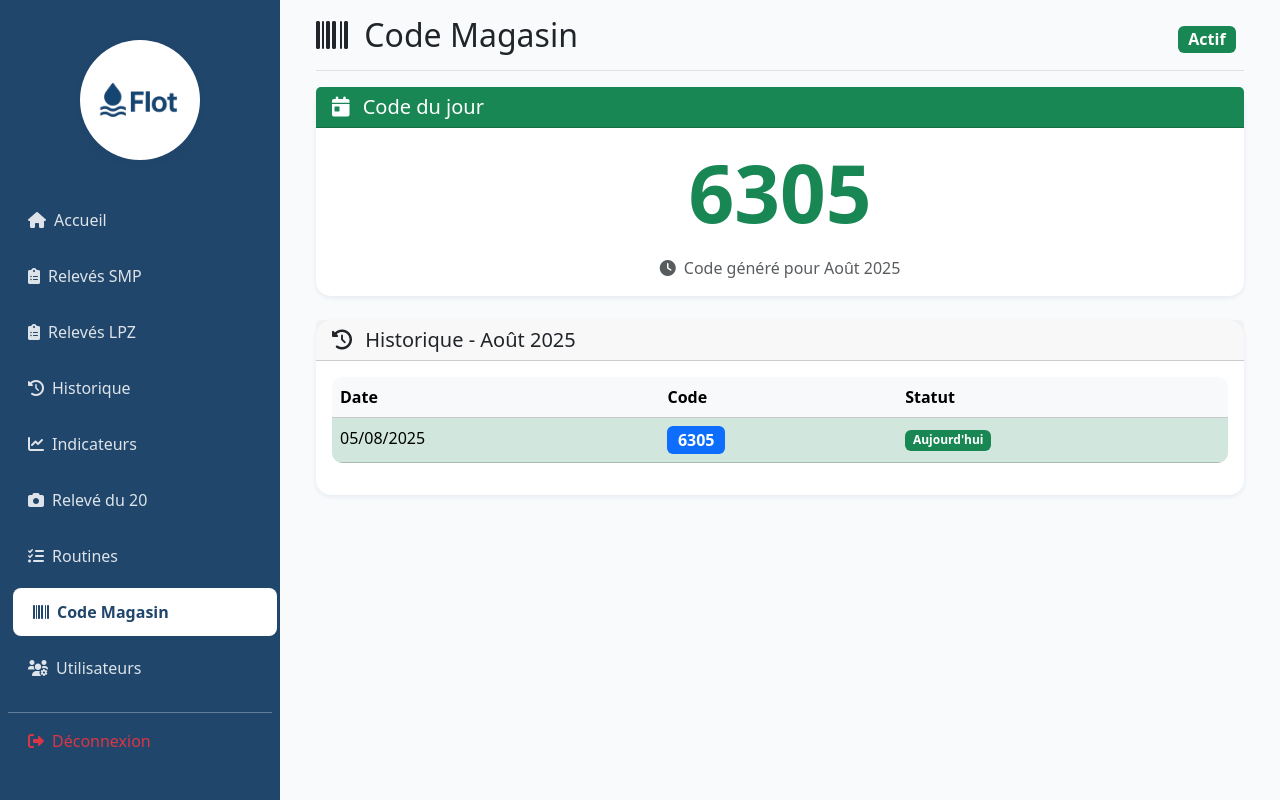
After one commit to JBDLC/ste-app, a Flask app: page /code_magasin in a window 1280 px wide. The commit adds this page. Run offline with Flask 3, Linux system fonts and the light colour scheme; a user stored in the database is signed in; data comes from the database, SQL or seed files in the repository; both versions use the stored data as it was after the commit; some libraries are stand-ins or nearby versions.

Commit message:
Add files via upload

```diff
--- a/app.py
+++ b/app.py
@@ -142,10 +142,10 @@ class ReponseRoutine(db.Model):
     question_id = db.Column(db.Integer, db.ForeignKey('question_routine.id'), nullable=False)
     reponse = db.Column(db.String(20), nullable=False)  # 'Fait', 'Non Fait', 'Non Applicable'
     commentaire = db.Column(db.Text)
-    date_creation = db.Column(db.Date, default=datetime.utcnow().date)
-    heure_creation = db.Column(db.Time, default=datetime.utcnow().time)
+    date_creation = db.Column(db.Date, default=lambda: datetime.now().date())
+    heure_creation = db.Column(db.Time, default=lambda: datetime.now().time())
     utilisateur_id = db.Column(db.Integer, db.ForeignKey('user.id'), nullable=False)
-    created_at = db.Column(db.DateTime, default=datetime.utcnow)
+    created_at = db.Column(db.DateTime, default=datetime.now)
 
 @login_manager.user_loader
 def load_user(user_id):
@@ -1818,6 +1818,18 @@ def init_db():
         except Exception as e:
             print(f"Erreur lors de la vérification de la migration contenu_photo : {e}")
 
+        # Migration : créer la table code_magasin si elle n'existe pas
+        try:
+            inspector = db.inspect(db.engine)
+            if 'code_magasin' not in inspector.get_table_names():
+                print("Migration : création de la table code_magasin...")
+                db.create_all()  # Cela va créer la table code_magasin
+                print("Table code_magasin créée avec succès")
+            else:
+                print("Table code_magasin déjà présente")
+        except Exception as e:
+            print(f"Erreur lors de la vérification de la table code_magasin : {e}")
+
         # Créer les sites
         if not Site.query.first():
             smp = Site(nom='SMP', description='Station de traitement des eaux SMP')
@@ -1989,6 +2001,7 @@ PAGE_NAMES = [
     'indicateurs',
     'releve_20',
     'routines',
+    'code_magasin',
     'utilisateurs'  # admin only
 ]
 
@@ -2017,6 +2030,102 @@ def require_page_access(page_name):
             abort(403)
         return decorated_function
     return decorator
+
+def generate_daily_code():
+    """Génère un code de 4 chiffres pour aujourd'hui"""
+    import random
+    aujourd_hui = datetime.now().date()
+
+    # Vérifier si un code existe déjà pour aujourd'hui
+    code_existant = CodeMagasin.query.filter_by(date=aujourd_hui).first()
+    if code_existant:
+        return code_existant.code
+
+    # Générer un nouveau code de 4 chiffres
+    code = str(random.randint(1000, 9999))
+
+    # Créer et sauvegarder le nouveau code
+    nouveau_code = CodeMagasin(code=code, date=aujourd_hui)
+    db.session.add(nouveau_code)
+    db.session.commit()
+
+    return code
+
+@app.route('/code_magasin')
+@require_page_access('code_magasin')
+def code_magasin():
+    # Générer le code du jour
+    code_actuel = generate_daily_code()
+
+    # Récupérer les codes du mois en cours
+    aujourd_hui = datetime.now().date()
+    premier_jour_mois = aujourd_hui.replace(day=1)
+    dernier_jour_mois = (premier_jour_mois.replace(month=premier_jour_mois.month % 12 + 1, day=1) - timedelta(days=1)) if premier_jour_mois.month < 12 else premier_jour_mois.replace(year=premier_jour_mois.year + 1, month=1, day=1) - timedelta(days=1)
+
+    codes_mensuels = CodeMagasin.query.filter(
+        CodeMagasin.date >= premier_jour_mois,
+        CodeMagasin.date <= dernier_jour_mois
+    ).order_by(CodeMagasin.date.desc()).all()
+
+    # Dictionnaire pour traduire les mois en français
+    mois_francais = {
+        1: 'Janvier', 2: 'Février', 3: 'Mars', 4: 'Avril',
+        5: 'Mai', 6: 'Juin', 7: 'Juillet', 8: 'Août',
+        9: 'Septembre', 10: 'Octobre', 11: 'Novembre', 12: 'Décembre'
+    }
+
+    mois_annee = f"{mois_francais[aujourd_hui.month]} {aujourd_hui.year}"
+
+    return render_template('code_magasin.html',
+                         current_code=code_actuel,
+                         monthly_codes=codes_mensuels,
+                         current_month=mois_annee,
+                         today=aujourd_hui)
+
+@app.route('/api/code_magasin/current')
+@require_page_access('code_magasin')
+def api_current_code():
+    """API pour récupérer le code actuel"""
+    code_actuel = generate_daily_code()
+    return jsonify({
+        'code': code_actuel,
+        'date': datetime.now().date().isoformat()
+    })
+
+@app.route('/api/code_magasin/monthly')
+@require_page_access('code_magasin')
+def api_monthly_codes():
+    """API pour récupérer les codes du mois"""
+    aujourd_hui = datetime.now().date()
+    premier_jour_mois = aujourd_hui.replace(day=1)
+    dernier_jour_mois = (premier_jour_mois.replace(month=premier_jour_mois.month % 12 + 1, day=1) - timedelta(days=1)) if premier_jour_mois.month < 12 else premier_jour_mois.replace(year=premier_jour_mois.year + 1, month=1, day=1) - timedelta(days=1)
+
+    codes_mensuels = CodeMagasin.query.filter(
+        CodeMagasin.date >= premier_jour_mois,
+        CodeMagasin.date <= dernier_jour_mois
+    ).order_by(CodeMagasin.date.desc()).all()
+
+    donnees_codes = []
+    for code_entry in codes_mensuels:
+        donnees_codes.append({
+            'date': code_entry.date.strftime('%d/%m/%Y'),
+            'code': code_entry.code,
+            'is_today': code_entry.date == aujourd_hui
+        })
+
+    # Dictionnaire pour traduire les mois en français
+    mois_francais = {
+        1: 'Janvier', 2: 'Février', 3: 'Mars', 4: 'Avril',
+        5: 'Mai', 6: 'Juin', 7: 'Juillet', 8: 'Août',
+        9: 'Septembre', 10: 'Octobre', 11: 'Novembre', 12: 'Décembre'
+    }
+
+    mois_annee = f"{mois_francais[aujourd_hui.month]} {aujourd_hui.year}"
+
+    return jsonify({
+        'codes': donnees_codes,
+        'month': mois_annee
+    })
 
 @app.route('/utilisateurs')
 @require_page_access('utilisateurs')
@@ -2165,9 +2274,13 @@ def cleanup_old_data():
             three_years_ago = datetime.now().date() - timedelta(days=1095)
             ReponseRoutine.query.filter(ReponseRoutine.date_creation < three_years_ago).delete()
 
+            # Supprimer les codes magasin de plus de 2 mois
+            deux_mois_avant = datetime.now().date() - timedelta(days=60)
+            codes_supprimes = CodeMagasin.query.filter(CodeMagasin.date < deux_mois_avant).delete()
+
             db.session.commit()
 
-            print(f"Nettoyage automatique effectué : {len(old_photos)} photos supprimées")
+            print(f"Nettoyage automatique effectué : {len(old_photos)} photos supprimées, {codes_supprimes} codes magasin supprimés")
             return True
 
     except Exception as e:
@@ -2183,14 +2296,16 @@ def check_database_size():
             nb_releves = Releve.query.count()
             nb_photos = PhotoReleve.query.count()
             nb_routines = ReponseRoutine.query.count()
+            nb_codes = CodeMagasin.query.count()
 
             # Estimation de la taille (approximative)
-            estimated_size_mb = (nb_releves * 0.01) + (nb_photos * 2) + (nb_routines * 0.01)
+            estimated_size_mb = (nb_releves * 0.01) + (nb_photos * 2) + (nb_routines * 0.01) + (nb_codes * 0.001)
 
             print(f"📊 Taille estimée de la base : {estimated_size_mb:.2f} MB")
             print(f"   - {nb_releves} relevés")
             print(f"   - {nb_photos} photos")
             print(f"   - {nb_routines} réponses de routine")
+            print(f"   - {nb_codes} codes magasin")
 
             # Afficher un avertissement si > 800MB (sans déclencher automatiquement)
             if estimated_size_mb > 800:
@@ -2216,9 +2331,10 @@ def api_database_status():
         nb_photos = PhotoReleve.query.count()
         nb_routines = ReponseRoutine.query.count()
         nb_users = User.query.count()
+        nb_codes = CodeMagasin.query.count()
 
         # Estimation de la taille
-        estimated_size_mb = (nb_releves * 0.01) + (nb_photos * 2) + (nb_routines * 0.01)
+        estimated_size_mb = (nb_releves * 0.01) + (nb_photos * 2) + (nb_routines * 0.01) + (nb_codes * 0.001)
 
         # Déterminer le type de base de données
         db_uri = app.config['SQLALCHEMY_DATABASE_URI']
@@ -2254,7 +2370,8 @@ def api_database_status():
                 'releves': nb_releves,
                 'photos': nb_photos,
                 'routines': nb_routines,
-                'users': nb_users
+                'users': nb_users,
+                'codes': nb_codes
             }
         })
 
@@ -2346,6 +2463,15 @@ def api_test_email():
         return jsonify({'error': str(e)}), 500
 
 # Modèle pour la configuration email
+class CodeMagasin(db.Model):
+    id = db.Column(db.Integer, primary_key=True)
+    code = db.Column(db.String(4), nullable=False)
+    date = db.Column(db.Date, nullable=False, unique=True)
+    created_at = db.Column(db.DateTime, default=datetime.utcnow)
+
+    def __repr__(self):
+        return f'<CodeMagasin {self.code} - {self.date}>'
+
 class EmailConfig(db.Model):
     id = db.Column(db.Integer, primary_key=True)
     email_address = db.Column(db.String(200), nullable=False, default='admin@ste-releve.com')
--- a/templates/base.html
+++ b/templates/base.html
@@ -31,15 +31,18 @@
             top: 0;
             left: 0;
             height: 100vh;
-            width: 240px;
+            width: 280px;
             z-index: 1000;
+            overflow-y: auto;
+            overflow-x: hidden;
         }
         .sidebar .nav-link {
             color: rgba(255,255,255,0.85);
-            padding: 0.75rem 1rem;
+            padding: 0.75rem 1.25rem;
             border-radius: 0.5rem;
-            margin: 0.25rem 0;
+            margin: 0.25rem 0.5rem;
             transition: all 0.3s ease;
+            white-space: nowrap;
         }
         .sidebar .nav-link:hover,
         .sidebar .nav-link.active {
@@ -48,10 +51,38 @@
             font-weight: bold;
             transform: translateX(5px);
         }
+
+        /* Style spécial pour le bouton déconnexion */
+        .sidebar .nav-link.logout-link {
+            color: #dc3545 !important;
+            margin-top: 1rem;
+            padding-top: 1rem;
+            border-top: 1px solid rgba(255,255,255,0.3) !important;
+            background: transparent !important;
+            border-radius: 0 !important;
+        }
+        .sidebar .nav-link.logout-link:hover {
+            color: white !important;
+            background: #dc3545 !important;
+            transform: translateX(5px);
+            border-radius: 0 !important;
+            border-top: 1px solid rgba(255,255,255,0.3) !important;
+        }
+        .sidebar .nav-link.logout-link:focus {
+            background: transparent !important;
+            border-radius: 0 !important;
+            border-top: 1px solid rgba(255,255,255,0.3) !important;
+        }
+        .sidebar .nav-link.logout-link i {
+            color: #dc3545 !important;
+        }
+        .sidebar .nav-link.logout-link:hover i {
+            color: white !important;
+        }
         .main-content {
             background-color: var(--flot-bg);
             min-height: 100vh;
-            margin-left: 240px;
+            margin-left: 280px;
             margin-right: auto;
             max-width: 1200px;
             padding-left: 24px;
@@ -107,8 +138,8 @@
         .logo-bandeau {
             background: var(--flot-white);
             border-radius: 50%;
-            width: 110px;
-            height: 110px;
+            width: 120px;
+            height: 120px;
             margin: 24px auto 32px auto;
             box-shadow: 0 2px 8px rgba(32,70,107,0.04);
             display: flex;
@@ -159,6 +190,31 @@
             color: var(--flot-blue-dark) !important;
             font-weight: bold;
         }
+        .offcanvas .nav-link.logout-link {
+            color: #dc3545 !important;
+            margin-top: 1rem;
+            padding-top: 1rem;
+            border-top: 1px solid rgba(255,255,255,0.3) !important;
+            background: transparent !important;
+            border-radius: 0 !important;
+        }
+        .offcanvas .nav-link.logout-link:hover {
+            color: white !important;
+            background: #dc3545 !important;
+            border-radius: 0 !important;
+            border-top: 1px solid rgba(255,255,255,0.3) !important;
+        }
+        .offcanvas .nav-link.logout-link:focus {
+            background: transparent !important;
+            border-radius: 0 !important;
+            border-top: 1px solid rgba(255,255,255,0.3) !important;
+        }
+        .offcanvas .nav-link.logout-link i {
+            color: #dc3545 !important;
+        }
+        .offcanvas .nav-link.logout-link:hover i {
+            color: white !important;
+        }
         .offcanvas-logo {
             display: flex;
             align-items: center;
@@ -170,6 +226,22 @@
             width: 48px;
             object-fit: contain;
             filter: brightness(0) invert(1); /* logo blanc */
+        }
+
+        /* Scrollbar personnalisée pour la sidebar */
+        .sidebar::-webkit-scrollbar {
+            width: 6px;
+        }
+        .sidebar::-webkit-scrollbar-track {
+            background: rgba(255,255,255,0.1);
+            border-radius: 3px;
+        }
+        .sidebar::-webkit-scrollbar-thumb {
+            background: rgba(255,255,255,0.3);
+            border-radius: 3px;
+        }
+        .sidebar::-webkit-scrollbar-thumb:hover {
+            background: rgba(255,255,255,0.5);
         }
     </style>
 
@@ -206,6 +278,7 @@
                   <li class="nav-item"><a class="nav-link {% if request.endpoint == 'indicateurs' %}active{% endif %}" href="{{ url_for('indicateurs') }}"><i class="fas fa-chart-line me-2"></i>Indicateurs</a></li>
                   <li class="nav-item"><a class="nav-link {% if request.endpoint == 'releve_20' %}active{% endif %}" href="{{ url_for('releve_20') }}"><i class="fas fa-camera me-2"></i>Relevé du 20</a></li>
                   <li class="nav-item"><a class="nav-link {% if request.endpoint == 'routines' %}active{% endif %}" href="{{ url_for('routines') }}"><i class="fas fa-tasks me-2"></i>Routines</a></li>
+                  <li class="nav-item"><a class="nav-link {% if request.endpoint == 'code_magasin' %}active{% endif %}" href="{{ url_for('code_magasin') }}"><i class="fas fa-barcode me-2"></i>Code Magasin</a></li>
                   <li class="nav-item"><a class="nav-link {% if request.endpoint == 'utilisateurs' %}active{% endif %}" href="{{ url_for('utilisateurs') }}"><i class="fas fa-users-cog me-2"></i>Utilisateurs</a></li>
               {% else %}
                   {% set accesses = user.page_accesses|selectattr('can_access')|map(attribute='page_name')|list %}
@@ -216,8 +289,9 @@
                   {% if 'indicateurs' in accesses %}<li class="nav-item"><a class="nav-link {% if request.endpoint == 'indicateurs' %}active{% endif %}" href="{{ url_for('indicateurs') }}"><i class="fas fa-chart-line me-2"></i>Indicateurs</a></li>{% endif %}
                   {% if 'releve_20' in accesses %}<li class="nav-item"><a class="nav-link {% if request.endpoint == 'releve_20' %}active{% endif %}" href="{{ url_for('releve_20') }}"><i class="fas fa-camera me-2"></i>Relevé du 20</a></li>{% endif %}
                   {% if 'routines' in accesses %}<li class="nav-item"><a class="nav-link {% if request.endpoint == 'routines' %}active{% endif %}" href="{{ url_for('routines') }}"><i class="fas fa-tasks me-2"></i>Routines</a></li>{% endif %}
+                  {% if 'code_magasin' in accesses %}<li class="nav-item"><a class="nav-link {% if request.endpoint == 'code_magasin' %}active{% endif %}" href="{{ url_for('code_magasin') }}"><i class="fas fa-barcode me-2"></i>Code Magasin</a></li>{% endif %}
               {% endif %}
-              <li class="nav-item mt-4"><a class="nav-link" href="{{ url_for('logout') }}"><i class="fas fa-sign-out-alt me-2"></i>Déconnexion</a></li>
+              <li class="nav-item"><a class="nav-link logout-link" href="{{ url_for('logout') }}"><i class="fas fa-sign-out-alt me-2"></i>Déconnexion</a></li>
             </ul>
           </div>
         </div>
@@ -238,8 +312,9 @@
                     <li class="nav-item"><a class="nav-link {% if request.endpoint == 'historique' %}active{% endif %}" href="{{ url_for('historique') }}"><i class="fas fa-history me-2"></i>Historique</a></li>
                     <li class="nav-item"><a class="nav-link {% if request.endpoint == 'indicateurs' %}active{% endif %}" href="{{ url_for('indicateurs') }}"><i class="fas fa-chart-line me-2"></i>Indicateurs</a></li>
                     <li class="nav-item"><a class="nav-link {% if request.endpoint == 'releve_20' %}active{% endif %}" href="{{ url_for('releve_20') }}"><i class="fas fa-camera me-2"></i>Relevé du 20</a></li>
-                    <li class="nav-item"><a class="nav-link {% if request.endpoint == 'routines' %}active{% endif %}" href="{{ url_for('routines') }}"><i class="fas fa-tasks me-2"></i>Routines</a></li>
-                    <li class="nav-item"><a class="nav-link {% if request.endpoint == 'utilisateurs' %}active{% endif %}" href="{{ url_for('utilisateurs') }}"><i class="fas fa-users-cog me-2"></i>Utilisateurs</a></li>
+                                      <li class="nav-item"><a class="nav-link {% if request.endpoint == 'routines' %}active{% endif %}" href="{{ url_for('routines') }}"><i class="fas fa-tasks me-2"></i>Routines</a></li>
+                  <li class="nav-item"><a class="nav-link {% if request.endpoint == 'code_magasin' %}active{% endif %}" href="{{ url_for('code_magasin') }}"><i class="fas fa-barcode me-2"></i>Code Magasin</a></li>
+                  <li class="nav-item"><a class="nav-link {% if request.endpoint == 'utilisateurs' %}active{% endif %}" href="{{ url_for('utilisateurs') }}"><i class="fas fa-users-cog me-2"></i>Utilisateurs</a></li>
                 {% else %}
                     {% set accesses = user.page_accesses|selectattr('can_access')|map(attribute='page_name')|list %}
                     {% if 'index' in accesses %}<li class="nav-item"><a class="nav-link {% if request.endpoint == 'index' %}active{% endif %}" href="{{ url_for('index') }}"><i class="fas fa-home me-2"></i>Accueil</a></li>{% endif %}
@@ -249,8 +324,9 @@
                     {% if 'indicateurs' in accesses %}<li class="nav-item"><a class="nav-link {% if request.endpoint == 'indicateurs' %}active{% endif %}" href="{{ url_for('indicateurs') }}"><i class="fas fa-chart-line me-2"></i>Indicateurs</a></li>{% endif %}
                     {% if 'releve_20' in accesses %}<li class="nav-item"><a class="nav-link {% if request.endpoint == 'releve_20' %}active{% endif %}" href="{{ url_for('releve_20') }}"><i class="fas fa-camera me-2"></i>Relevé du 20</a></li>{% endif %}
                     {% if 'routines' in accesses %}<li class="nav-item"><a class="nav-link {% if request.endpoint == 'routines' %}active{% endif %}" href="{{ url_for('routines') }}"><i class="fas fa-tasks me-2"></i>Routines</a></li>{% endif %}
+                    {% if 'code_magasin' in accesses %}<li class="nav-item"><a class="nav-link {% if request.endpoint == 'code_magasin' %}active{% endif %}" href="{{ url_for('code_magasin') }}"><i class="fas fa-barcode me-2"></i>Code Magasin</a></li>{% endif %}
                 {% endif %}
-                <li class="nav-item mt-4"><a class="nav-link" href="{{ url_for('logout') }}"><i class="fas fa-sign-out-alt me-2"></i>Déconnexion</a></li>
+                <li class="nav-item"><a class="nav-link logout-link" href="{{ url_for('logout') }}"><i class="fas fa-sign-out-alt me-2"></i>Déconnexion</a></li>
             </ul>
         </div>
     </nav>
--- /dev/null
+++ b/templates/code_magasin.html
@@ -0,0 +1,137 @@
+{% extends "base.html" %}
+
+{% block title %}Code Magasin - STE Relevés{% endblock %}
+
+{% block content %}
+<div class="container-fluid">
+    <div class="d-flex justify-content-between flex-wrap flex-md-nowrap align-items-center pt-3 pb-2 mb-3 border-bottom">
+        <h1 class="h2">
+            <i class="fas fa-barcode me-2"></i>
+            Code Magasin
+        </h1>
+        <div class="btn-toolbar mb-2 mb-md-0">
+            <div class="btn-group me-2">
+                <span class="badge bg-success fs-6">Actif</span>
+            </div>
+        </div>
+    </div>
+
+    <!-- Code du jour -->
+    <div class="row mb-4">
+        <div class="col-12">
+            <div class="card border-success">
+                <div class="card-header bg-success text-white">
+                    <h5 class="mb-0">
+                        <i class="fas fa-calendar-day me-2"></i>
+                        Code du jour
+                    </h5>
+                </div>
+                <div class="card-body text-center">
+                    <div class="display-1 fw-bold text-success mb-3" id="current-code">
+                        {{ current_code }}
+                    </div>
+                    <p class="text-muted mb-0">
+                        <i class="fas fa-clock me-1"></i>
+                        Code généré pour {{ current_month }}
+                    </p>
+                </div>
+            </div>
+        </div>
+    </div>
+
+    <!-- Historique mensuel -->
+    <div class="row">
+        <div class="col-12">
+            <div class="card">
+                <div class="card-header">
+                    <h5 class="mb-0">
+                        <i class="fas fa-history me-2"></i>
+                        Historique - {{ current_month }}
+                    </h5>
+                </div>
+                <div class="card-body">
+                    <div class="table-responsive">
+                        <table class="table table-hover">
+                            <thead class="table-light">
+                                <tr>
+                                    <th>Date</th>
+                                    <th>Code</th>
+                                    <th>Statut</th>
+                                </tr>
+                            </thead>
+                            <tbody id="monthly-codes">
+                                {% for code_entry in monthly_codes %}
+                                <tr {% if code_entry.date == today %}class="table-success"{% endif %}>
+                                    <td>{{ code_entry.date.strftime('%d/%m/%Y') }}</td>
+                                    <td>
+                                        <span class="badge bg-primary fs-6">{{ code_entry.code }}</span>
+                                    </td>
+                                    <td>
+                                        {% if code_entry.date == today %}
+                                            <span class="badge bg-success">Aujourd'hui</span>
+                                        {% else %}
+                                            <span class="badge bg-secondary">Passé</span>
+                                        {% endif %}
+                                    </td>
+                                </tr>
+                                {% endfor %}
+                            </tbody>
+                        </table>
+                    </div>
+
+                    {% if not monthly_codes %}
+                    <div class="text-center text-muted py-4">
+                        <i class="fas fa-inbox fa-3x mb-3"></i>
+                        <p>Aucun code enregistré pour ce mois.</p>
+                    </div>
+                    {% endif %}
+                </div>
+            </div>
+        </div>
+    </div>
+</div>
+{% endblock %}
+
+{% block extra_js %}
+<script>
+// Actualisation automatique du code toutes les 30 secondes
+setInterval(function() {
+    fetch('/api/code_magasin/current')
+        .then(response => response.json())
+        .then(data => {
+            document.getElementById('current-code').textContent = data.code;
+        })
+        .catch(error => console.error('Erreur lors de la récupération du code:', error));
+}, 30000);
+
+// Actualisation de l'historique toutes les minutes
+setInterval(function() {
+    fetch('/api/code_magasin/monthly')
+        .then(response => response.json())
+        .then(data => {
+            const tbody = document.getElementById('monthly-codes');
+            tbody.innerHTML = '';
+
+            data.codes.forEach(code => {
+                const row = document.createElement('tr');
+                if (code.is_today) {
+                    row.className = 'table-success';
+                }
+
+                row.innerHTML = `
+                    <td>${code.date}</td>
+                    <td><span class="badge bg-primary fs-6">${code.code}</span></td>
+                    <td>
+                        ${code.is_today ?
+                            '<span class="badge bg-success">Aujourd\'hui</span>' :
+                            '<span class="badge bg-secondary">Passé</span>'
+                        }
+                    </td>
+                `;
+                tbody.appendChild(row);
+            });
+        })
+        .catch(error => console.error('Erreur lors de la récupération de l\'historique:', error));
+}, 60000);
+</script>
+{% endblock %}
```
Also changed, not shown: instance/ste_releve.db, templates/releve_20.html (line endings or trailing spaces).
